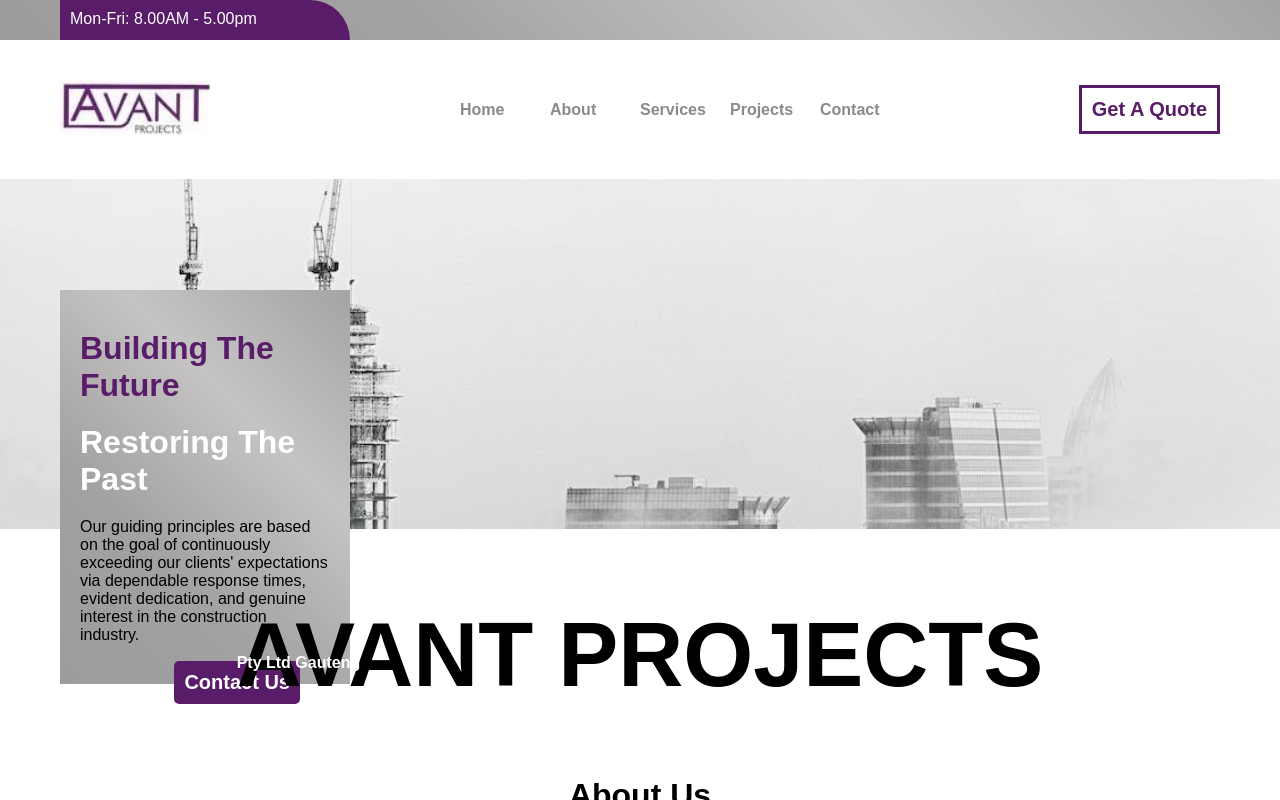
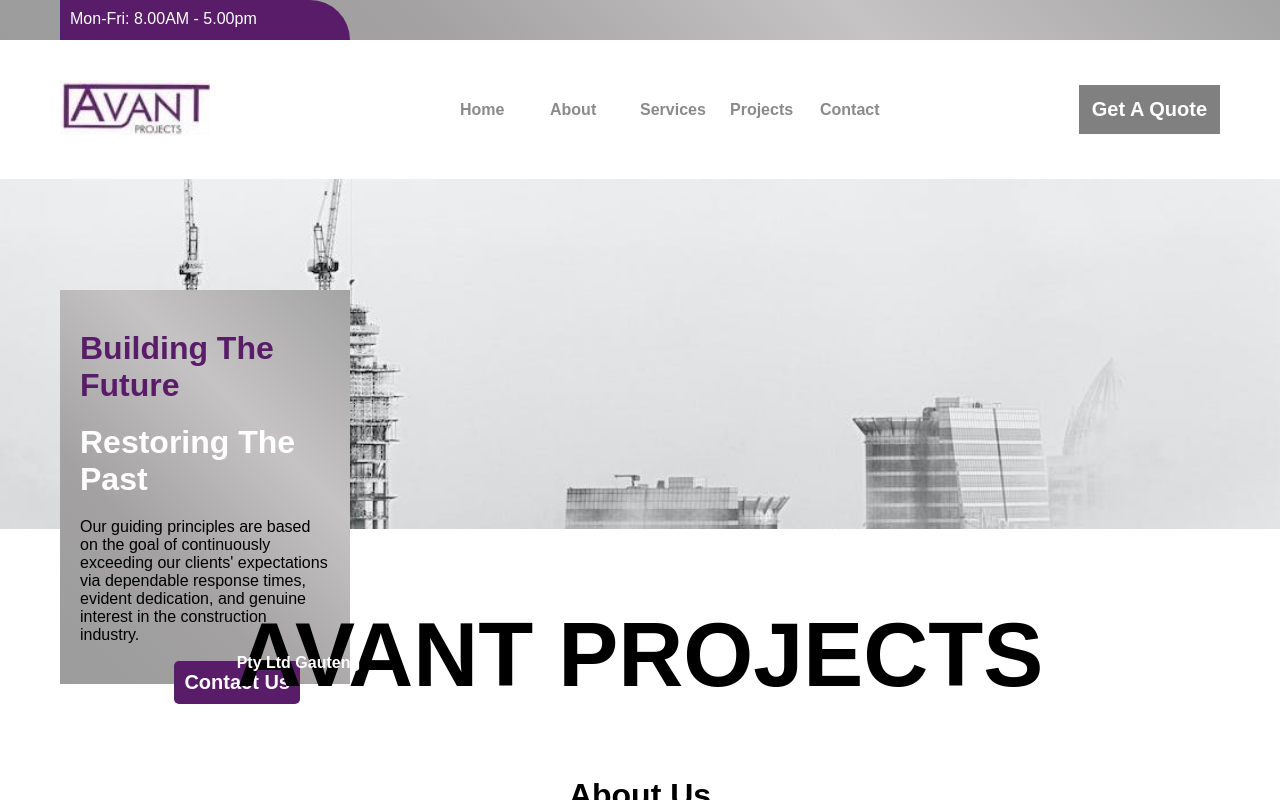
Before and after one commit to DiksonIvySon/Avant-Projects, a React (Vite) app in the folder AvantProjects/: page / in a window 1280 px wide. In both pictures the pointer is over the button 1149 px from the left and 109 px from the top of the page. Shown: the top 800 px of the page. Built offline with nearby package versions, Linux system fonts and the light colour scheme.

Commit message:
Added a hover effect to button1.

```diff
--- a/AvantProjects/src/index.css
+++ b/AvantProjects/src/index.css
@@ -11,6 +11,14 @@
   color: #591C68;
   border: 3px solid #591C68;
   background-color: transparent;
+  transition: all 0.2s;
+}
+
+.button1:hover {
+  background-color: gray;
+  color: white;
+  border: 3px solid gray;
+  cursor: pointer;
 }
 
 .button2 {
--- a/AvantProjects/src/pages/About.jsx
+++ b/AvantProjects/src/pages/About.jsx
@@ -4,7 +4,6 @@
 import Header1 from '../Components/Header1';
 import Header2 from '../Components/Header2';
 import Banner2 from '../Components/Banner2';
-import PageHeading from '../Components/PageHeading';
 import CallToAction from '../Components/CallToAction';
 import FooterSection from '../Components/FooterSection';
 import TeamMember from '../Components/TeamMember';
--- a/AvantProjects/src/pages/contact.css
+++ b/AvantProjects/src/pages/contact.css
@@ -40,6 +40,8 @@
     margin-bottom: 10px;
 }
 
+/* adding an animation to the contact page*/
+
 .quick-email-contact {
     margin-left: 40px;
     box-shadow: 0 4px 8px 0 rgba(0, 0, 0, 0.2);
```
